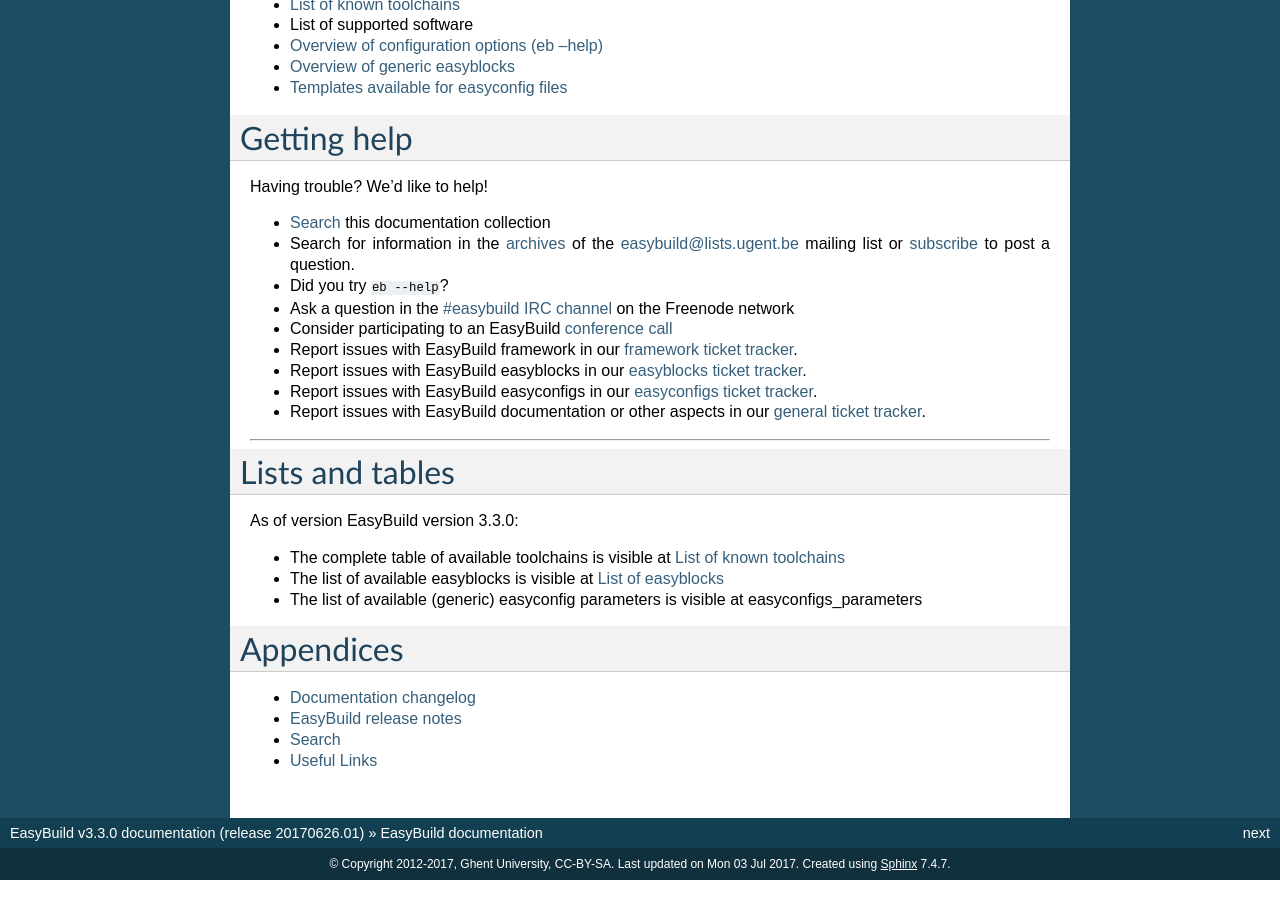
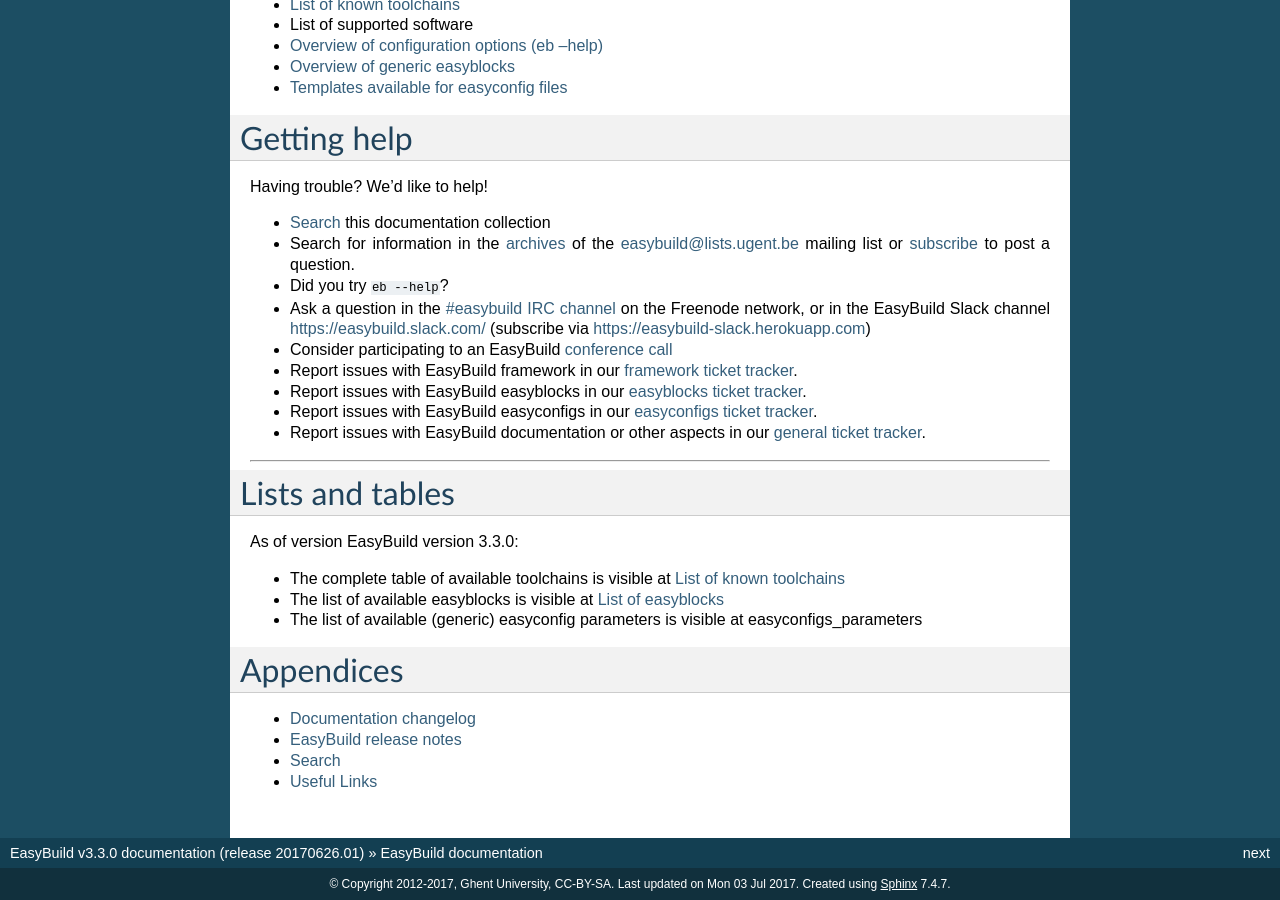
Before and after one commit to easybuilders/easybuild, a Sphinx documentation site: the page built from docs/index.rst, in a window 1280 px wide and 900 px high, scrolled down 3796 px. Built offline with Sphinx 7.4.7, drawn with Linux system fonts in a browser that asks for light colours.

Commit message:
also mention EasyBuild Slack channel in 'Getting help' subsection

```diff
--- a/docs/index.rst
+++ b/docs/index.rst
@@ -114,7 +114,9 @@
 * :ref:`Search <search>` this documentation collection
 * Search for information in the `archives`_ of the easybuild@lists.ugent.be mailing list or `subscribe`_ to post a question.
 * Did you try ``eb --help``?
-* Ask a question in the `#easybuild IRC channel`_ on the Freenode network
+* Ask a question in the `#easybuild IRC channel`_ on the Freenode network,
+  or in the EasyBuild Slack channel https://easybuild.slack.com/
+  (subscribe via https://easybuild-slack.herokuapp.com)
 * Consider participating to an EasyBuild `conference call <https://github.com/hpcugent/easybuild/wiki/Conference-calls>`_
 * Report issues with EasyBuild framework in our `framework ticket tracker`_.
 * Report issues with EasyBuild easyblocks in our `easyblocks ticket tracker`_.
```
